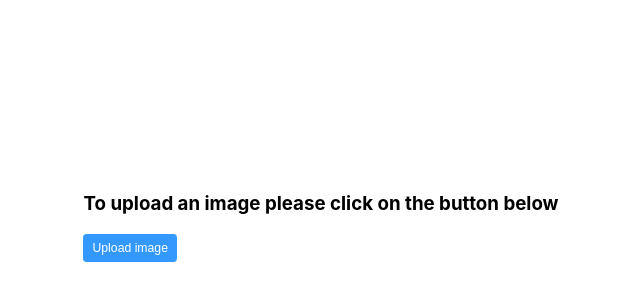
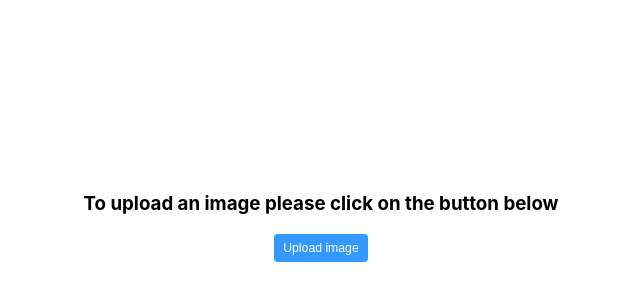
Before and after one commit to kofatol/image-uploader, a React (Create React App) app: page / in a window 1280 px wide. Shown: the part 182-482 px from the top of the page, without its empty margins (319-959 px from the left). Built offline with nearby package versions, Linux system fonts and the light colour scheme.

Commit message:
work with ImageUploader css styles

```diff
--- a/src/components/ImageUploader/ImageUploader.scss
+++ b/src/components/ImageUploader/ImageUploader.scss
@@ -1,4 +1,10 @@
 .ImageUploader {
+  display: flex;
+  flex-direction: column;
+  align-items: center;
+  justify-content: center;
+  text-align: center;
+
   &__button {
     padding: 0.25rem 0.5rem;
     font-size: 0.76562rem;
```
